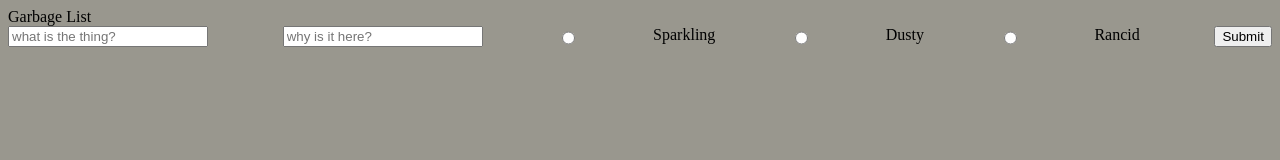
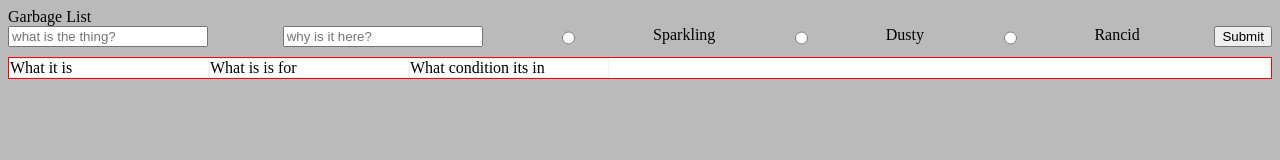
Before and after one commit to danielbucket/garbagefirev3, a website: page public/index.html in a window 1280 px wide. Drawn offline with nearby package versions, Linux system fonts and the light colour scheme; no server answers.

Commit message:
i cant even think anymore

```diff
--- a/public/index.html
+++ b/public/index.html
@@ -7,19 +7,28 @@
 <body>
 	<div>Garbage List</div>
 
- <section id="addNewSection">
- 		<input id="newItemInput" class="newItemInput" type="text" placeholder="what is the thing?">
- 		<input id="newItemInput" class="newItemInput"
- 		type="text" placeholder="why is it here?">
- 		<input id="1" class="conditionOption" type="radio">Sparkling</input>
- 		<input id="2" class="conditionOption" type="radio">Dusty</input>
- 		<input id="3" class="conditionOption" type="radio">Rancid</input>
- 		<button id="submitBtn">Submit</button>
- </section>
+	 <section id="addNewSection">
+	 		<input id="newItemInput" class="newItemInput" type="text" placeholder="what is the thing?"/>
+	 		<input id="newItemInput" class="newItemInput" type="text" placeholder="why is it here?"/>
+	 		<input id="1" class="conditionOption" type="radio" name="radio">Sparkling</input>
+	 		<input id="2" class="conditionOption" type="radio" name="radio">Dusty</input>
+	 		<input id="3" class="conditionOption" type="radio" name="radio">Rancid</input>
+	 		<button id="submitBtn">Submit</button>
+	 </section>
 
- <section>
- 		<div id="garageItems" class="garageItemsDisplay"></div>
-	</section>
+	 <section class="listContainer">
+
+		 <div class="garageItemCard columnHeader">
+		 	<p class="garageDetail columnName">What it is</p>
+		 	<p class="garageDetail columnName">What is is for</p>
+		 	<p class="garageDetail columnName">What condition its in</p>
+		 </div>
+
+ 		<section id="garageItems" class="garageItemsDisplay">
+ 		</section>
+
+		</section>
+
 
  <script src="https://ajax.googleapis.com/ajax/libs/jquery/3.2.1/jquery.min.js"></script>
 	<script type="text/javascript" src="scripts.js"></script>
--- a/public/main.css
+++ b/public/main.css
@@ -3,7 +3,7 @@
 }
 
 body {
-	background-color: #99978e
+	background-color: rgba(158, 158, 158, .7)
 }
 
 #submit-btn {
@@ -11,6 +11,15 @@ body {
 
 .newItemInput {
 	width: 200px;
+}
+
+.listContainer {
+	border: 1px solid red;
+	margin-top: 10px;
+}
+
+.columnHeader {
+	background-color: #fff;
 }
 
 .garageitemsDisplay {
@@ -27,6 +36,12 @@ body {
 .garageDetail {
 	width: 200px;
 	border: 1px solid #f2f2f2;
+	margin: 0;
+}
+
+.deleteButton {
+	display: inline;
+	border: 1px solid #f2f2f2;
 }
 
 #addNewSection {
--- a/public/scripts.js
+++ b/public/scripts.js
@@ -14,6 +14,7 @@ const mapGarageItemsToPage = data => {
 		<p class="garageItemName garageDetail">${data.name}</p>
 		<p class="garageItemReason garageDetail">${data.excuse}<p>
 		<p class="garageItemCondition garageDetail">${data.item_state_id}</p>
+		<button id="deleteBtn" class="deleteButton">Delete</button>
 	</div>
 		`
 		)
@@ -48,13 +49,16 @@ const populateGarage = () => {
 	.catch(error => console.log(error))
 }
 
-
 $('.conditionOption').on('click', () => {
 	console.log('hit')
 })
 
-$('#submitBtn').on('click', () => {
-	console.log('hit')
+$('#submitBtn').on('click', function(e) {
+	console.log('hit', e)
+})
+
+$('#deleteBtn').on('click', function(e) {
+	console.log('hit', e)
 })
 
 
```
